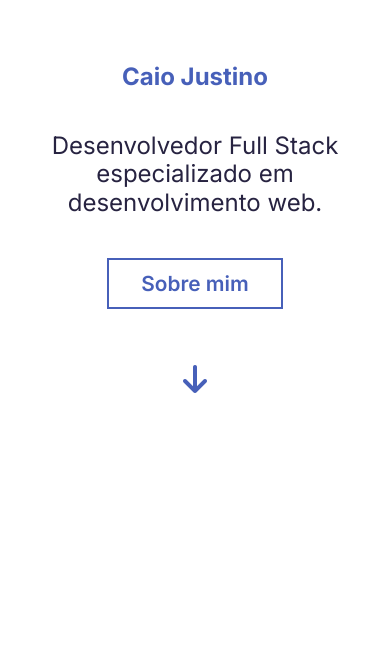
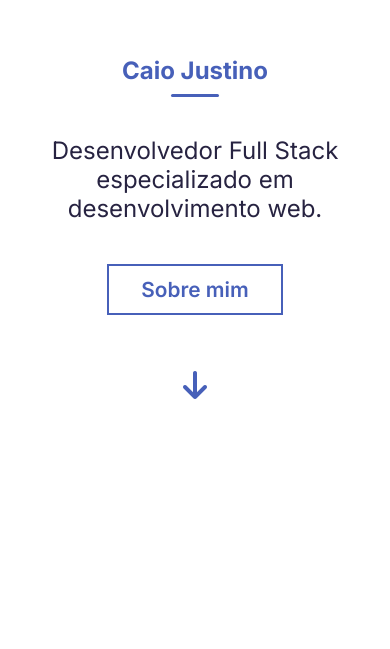
Before and after one commit to CaioJustino/caiojustino.github.io, a plain HTML site: page index.html in a window 390 px wide. Shown: the part 195-844 px from the top of the page. Drawn offline with nearby package versions, Linux system fonts and the light colour scheme.

Commit message:
Atualizando Portfólio - 16/03

```diff
--- a/assets/css/style.css
+++ b/assets/css/style.css
@@ -60,6 +60,15 @@ header h1 {
 header h3 {
     font-weight: 400;
     margin-top: 3.2rem;
+}
+
+header span {
+    display: block;
+    width: 5rem;
+    height: 0.3rem;
+    margin-top: 0.5rem;
+    border-radius: 30px;
+    background-color: #4760B9;
 }
 
 header button, #aboutme button {
@@ -409,6 +418,11 @@ header button:hover a, #aboutme button:hover a {
 
     /* HEADER */
 
+    header span {
+        width: 3rem;
+        height: 0.2rem;
+    }
+
     header h1, h3 {
         font-size: 1.5rem;
     }
--- a/index.html
+++ b/index.html
@@ -25,6 +25,7 @@
     <header>
         <div id="content">
             <h1 id="title">Caio Justino</h1>
+            <span class="mx-auto"></span>
             <h3>Desenvolvedor Full Stack especializado em desenvolvimento web.</h3>
             <button class="mx-auto d-block" onclick="scrollPageTo('main')">Sobre mim</button>
             <div class="text-center">
```
